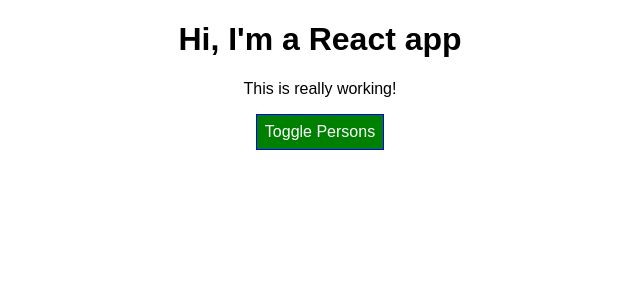
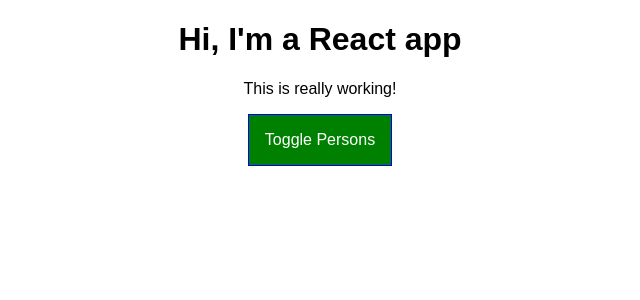
Before and after one commit to bbuchanan/react-tutorial-module1, a React app: page / in a window 1280 px wide. Shown: the top 300 px of the page, without its empty margins (320-960 px from the left). Built offline with nearby package versions, Linux system fonts and the light colour scheme.

Commit message:
moved styles out of the .js file and into .css file for button. Styled using 'normal' css

```diff
--- a/src/App.css
+++ b/src/App.css
@@ -9,3 +9,27 @@
 .bold {
   font-weight: bold;
 }
+
+.App button {
+  border: 1px solid blue;
+  padding: 16px;
+  background-color: green;
+  font: inherit;
+  color: white;
+  cursor: pointer;
+}
+
+.App button:hover {
+  background-color: lightgreen;
+  color: black;
+}
+
+.App button.Red {
+  background-color: red;
+
+}
+
+.App button.Red:hover {
+  background-color: salmon;
+  color: black;
+}
--- a/src/App.js
+++ b/src/App.js
@@ -44,16 +44,8 @@
   }
 
   render() {
-    const style = {
-      backgroundColor: 'green',
-      color: 'white',
-      font: 'inherit',
-      border: '1px solid blue',
-      padding: '8px',
-      cursor: 'pointer'
-    }
-
     let persons = null
+    let btnClass = ''
 
     if (this.state.showPersons) {
       persons = (
@@ -67,7 +59,8 @@
           })}
       </div>
       )
-      style.backgroundColor = 'red'
+
+      btnClass = classes.Red
     }
 
     let assignedClasses = []
@@ -82,7 +75,7 @@
       <div className={classes.App}>
         <h1>Hi, I'm a React app</h1>
         <p className={assignedClasses.join(' ')}>This is really working!</p>
-        <button style={style}
+        <button className={btnClass}
           onClick={this.togglePersonsHandler}>Toggle Persons</button>
         {persons}
       </div>
```
